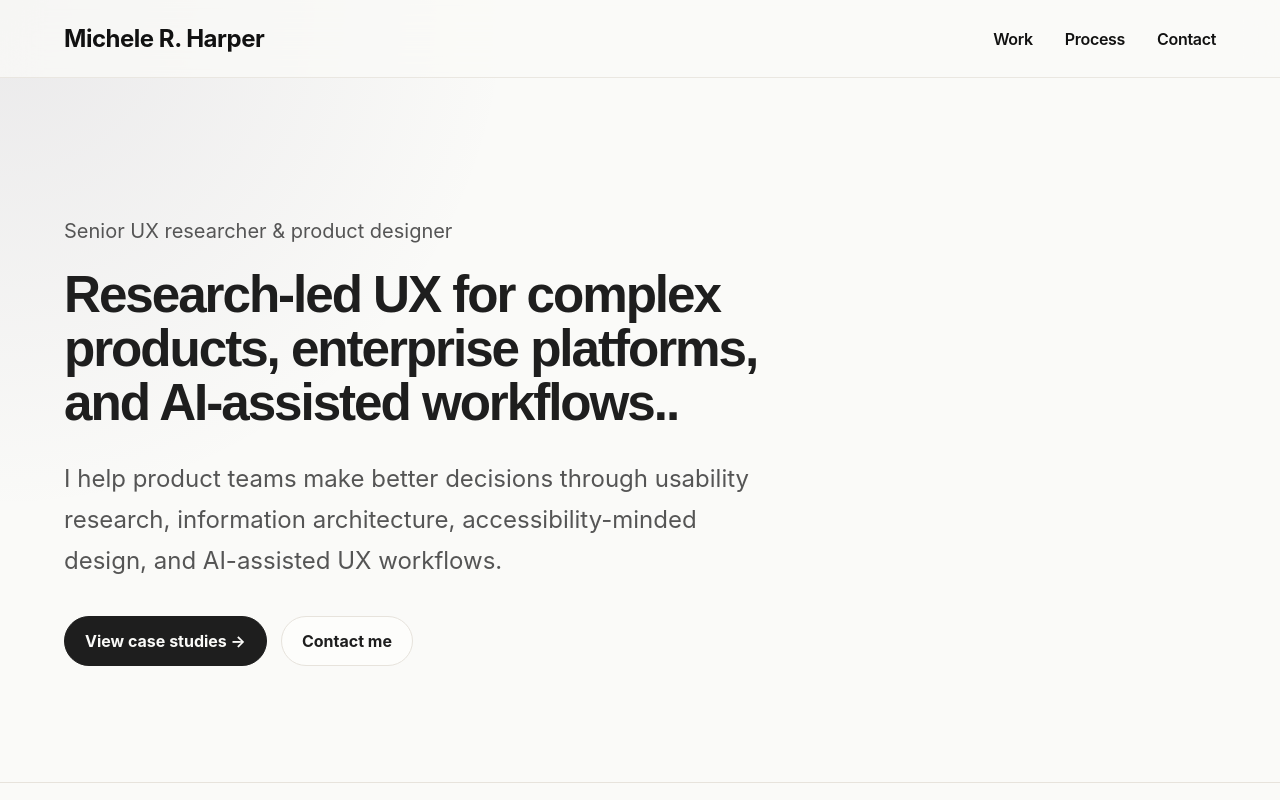
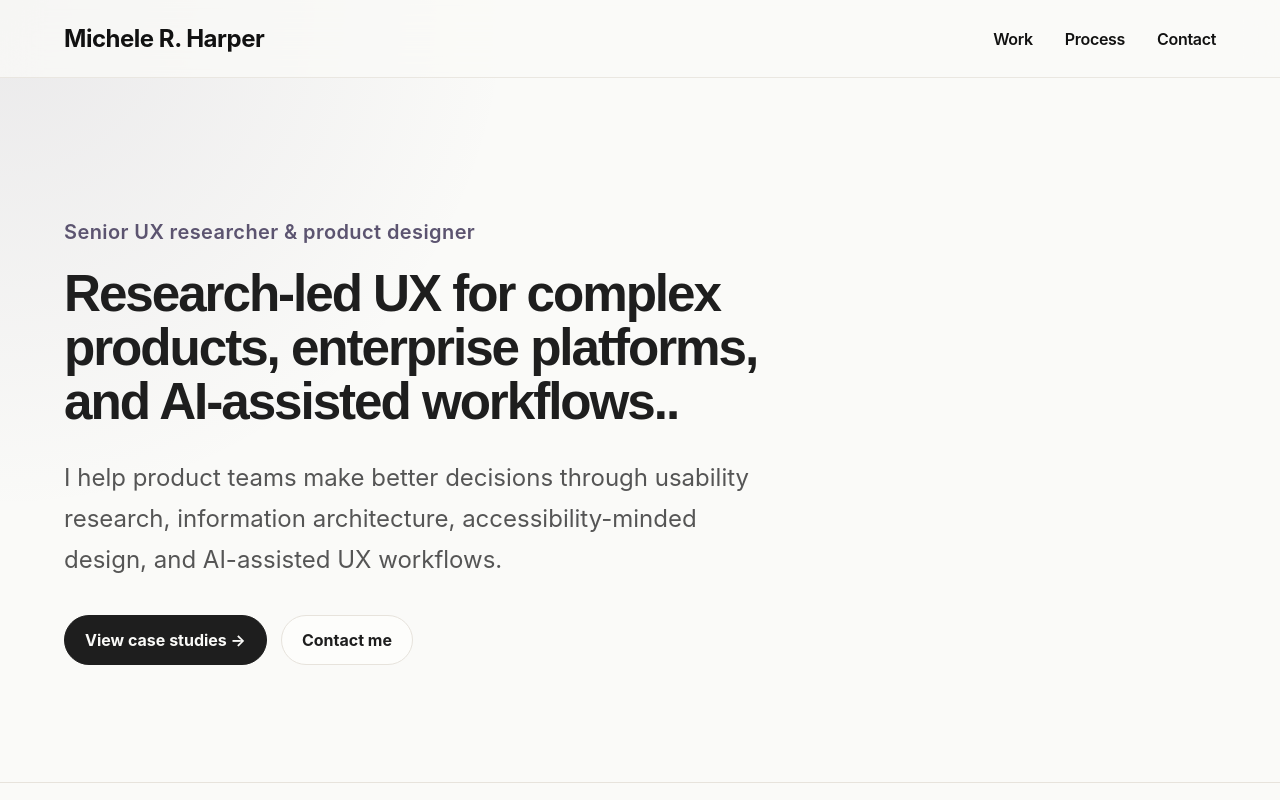
Before and after one commit to micheleroohani/michele-harper-portfolio, a React (Vite) app: page / in a window 1280 px wide. Shown: the top 800 px of the page. Built offline with nearby package versions, Linux system fonts and the light colour scheme.

Commit message:
Fix eyebrow class definition in style.css

```diff
--- a/src/style.css
+++ b/src/style.css
@@ -64,7 +64,7 @@ a {
 .heroInner {
   max-width: 760px;
 }
-eyebrow {
+.eyebrow {
   color: #5c5470;
   text-transform: none;
   letter-spacing: 0.02em;
```
